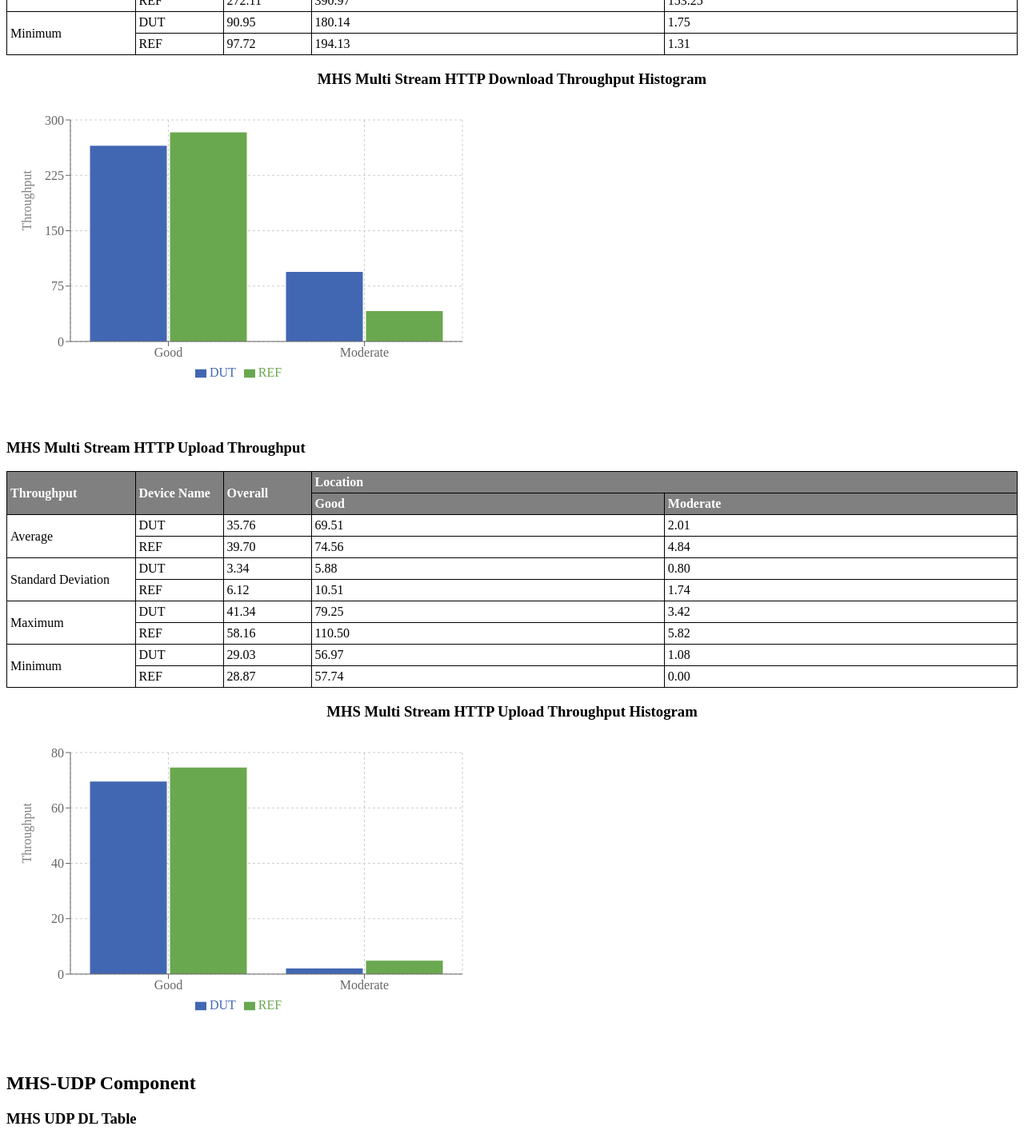
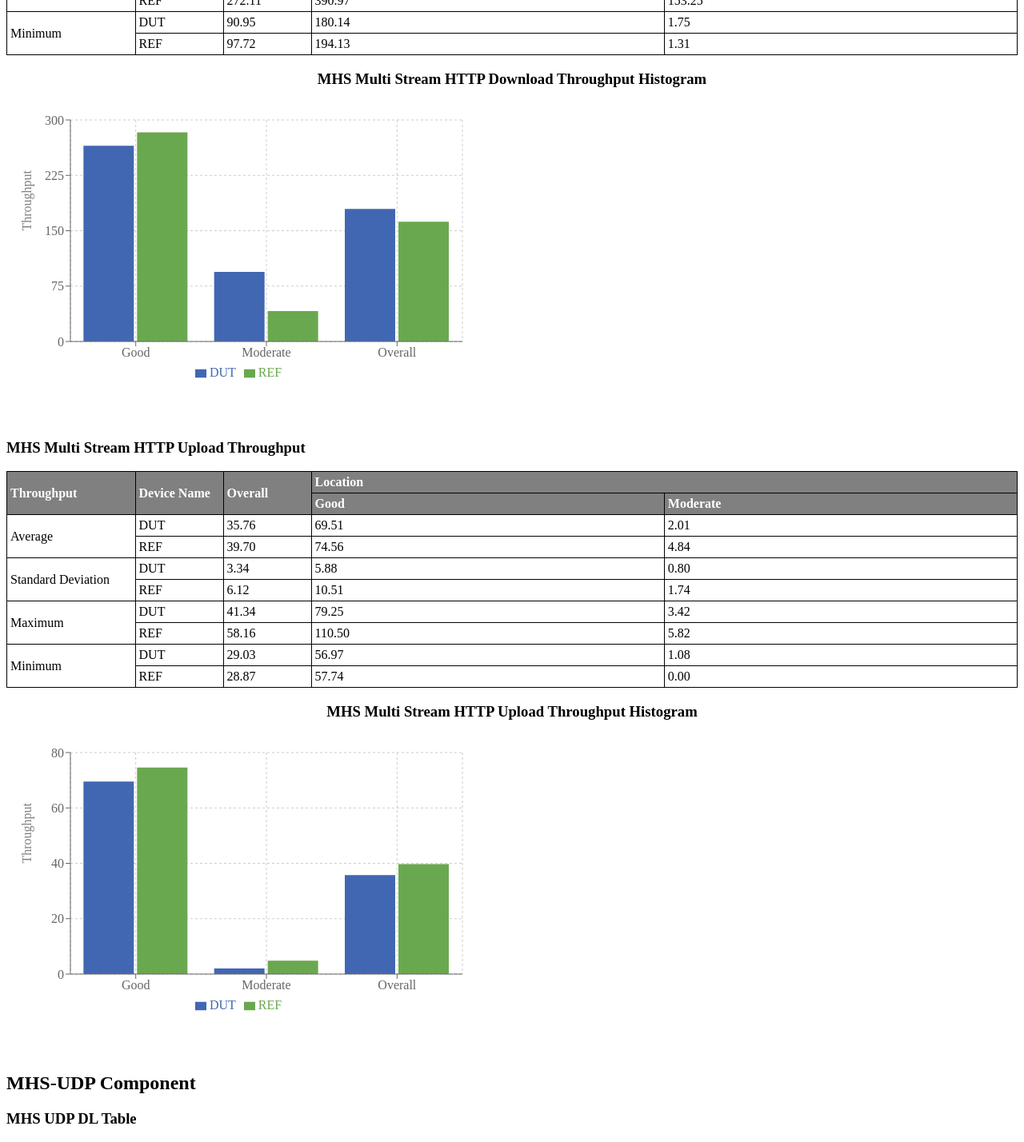
Before and after one commit to LiJieSu0/Fit4Launch_Report, a React (Create React App) app in the folder report-generator-app/: page / in a window 1280 px wide. Shown: the part 9580-11008 px from the top of the page at 80% size. Built offline with nearby package versions, Linux system fonts and the light colour scheme; what chartjs-plugin-datalabels would draw is missing.

Commit message:
add mhs http ms bar overall

```diff
--- a/report-generator-app/src/ReportDetails/DataPerformance/MHS/Dp_MHS_httpMS_Component.js
+++ b/report-generator-app/src/ReportDetails/DataPerformance/MHS/Dp_MHS_httpMS_Component.js
@@ -19,6 +19,10 @@ function Dp_MHS_httpMS_Component() {
       REF: moderateDownloadData["REF MS HTTP DL 30s"].Throughput,
     },
   };
+
+  const overallDownloadDUTMean = (data.Good.DUT["Mean"] + data.Moderate.DUT["Mean"]) / 2;
+  const overallDownloadREFMean = (data.Good.REF["Mean"] + data.Moderate.REF["Mean"]) / 2;
+
   const uploadGoodData = MultiStreamHTTPData.Good["Multi Stream HTTP Upload for 30 seconds"];
   const uploadModerateData = MultiStreamHTTPData.Moderate["Multi Stream HTTP Upload for 30 seconds"];
 
@@ -32,6 +36,10 @@ function Dp_MHS_httpMS_Component() {
       REF: uploadModerateData["REF MS HTTP UL 30S"].Throughput,
     },
   };
+
+  const overallUploadDUTMean = (dataUL.Good.DUT["Mean"] + dataUL.Moderate.DUT["Mean"]) / 2;
+  const overallUploadREFMean = (dataUL.Good.REF["Mean"] + dataUL.Moderate.REF["Mean"]) / 2;
+
   return (
     <div className='page-content'>
       <h2>MHS-httpMS Component</h2>
@@ -40,6 +48,7 @@ function Dp_MHS_httpMS_Component() {
         data={[
           { name: 'Good', DUT: data.Good.DUT["Mean"], REF: data.Good.REF["Mean"] },
           { name: 'Moderate', DUT: data.Moderate.DUT["Mean"], REF: data.Moderate.REF["Mean"] },
+          { name: 'Overall', DUT: overallDownloadDUTMean, REF: overallDownloadREFMean },
         ]}
         title="MHS Multi Stream HTTP Download Throughput Histogram"
         yAxisLabel="Throughput"
@@ -50,6 +59,7 @@ function Dp_MHS_httpMS_Component() {
         data={[
           { name: 'Good', DUT: dataUL.Good.DUT["Mean"], REF: dataUL.Good.REF["Mean"] },
           { name: 'Moderate', DUT: dataUL.Moderate.DUT["Mean"], REF: dataUL.Moderate.REF["Mean"] },
+          { name: 'Overall', DUT: overallUploadDUTMean, REF: overallUploadREFMean },
         ]}
         title="MHS Multi Stream HTTP Upload Throughput Histogram"
         yAxisLabel="Throughput"
```
